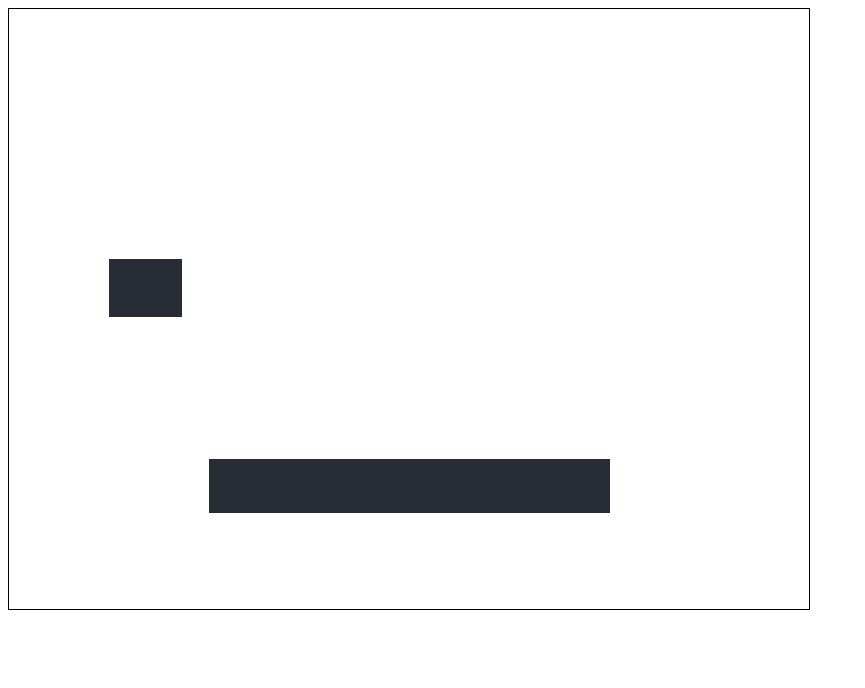
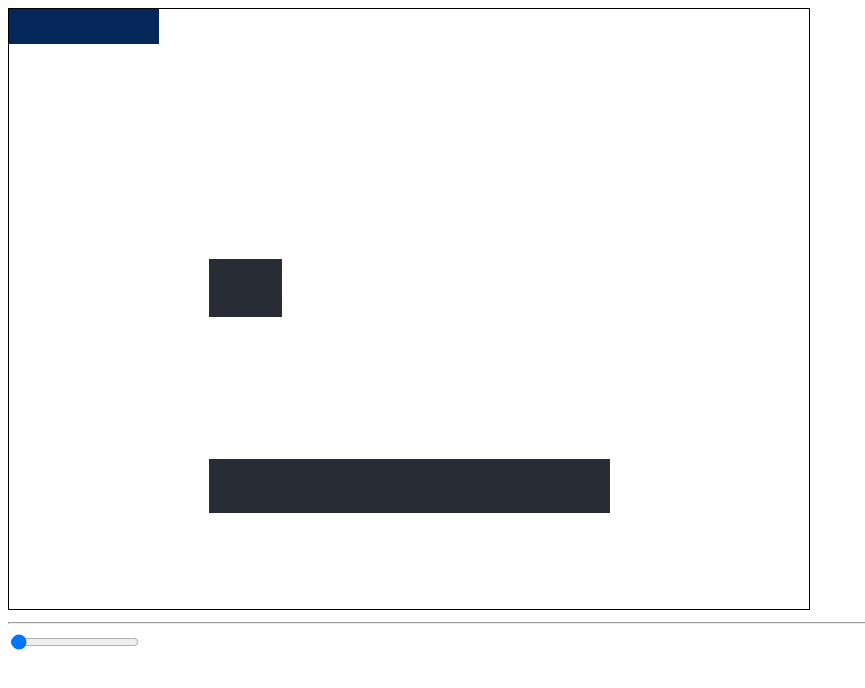
Before and after one commit to Moking1997/MokingGame, a plain HTML site: page Ball_game/ball.html in a window 1280 px wide. Shown: the whole page, without its empty margins (0-865 px from the left). Drawn offline with Linux system fonts and the light colour scheme.

Commit message:
添加关卡，调节速度，暂停等功能。

```diff
--- /dev/null
+++ b/Ball_game/Ball.js
@@ -0,0 +1,31 @@
+var Ball = function () {
+    var image = imageFromPath('ball.png')
+
+    var o = {
+        image: image,
+        x: 200,
+        y: 250,
+        speedX: 12,
+        speedY: 12,
+        fired: false,
+    }
+    o.fire = function () {
+        o.fired = true
+    }
+    o.move = function () {
+        if (o.fired) {
+            if (o.x < 0 || o.x + o.image.width > 800) {
+                o.speedX *= -1
+            }
+            if (o.y < 0 || o.y + o.image.height > 600) {
+                o.speedY *= -1
+            }
+            o.x += o.speedX
+            o.y += o.speedY
+        }
+    }
+    o.bounce = function () {
+        o.speedY *= -1
+    }
+    return o
+}
--- /dev/null
+++ b/Ball_game/Block.js
@@ -0,0 +1,25 @@
+var Block = function (position) {
+    //position 是 [0, 0] 格式
+    var p = position
+    var image = imageFromPath('block.png')
+    var o = {
+        image: image,
+        x: p[0],
+        y: p[1],
+        w: 150,
+        h: 35,
+        alive: true,
+        lifes: p[2] || 1,
+    }
+    o.kill = function () {
+        o.lifes--
+        if (o.lifes < 1) {
+            o.alive = false
+        }
+
+    }
+    o.collide = function (b) {
+        return o.alive && (rectIntersects(o, b) || rectIntersects(b, o))
+    }
+    return o
+}
--- /dev/null
+++ b/Ball_game/MoGame.js
@@ -0,0 +1,51 @@
+var MoGame = function (fps) {
+    var g = {
+        actions: {},
+        keydowns: {},
+    }
+    var canvas = document.querySelector('#id-canvas')
+    var context = canvas.getContext('2d')
+    g.canvas = canvas
+    g.context = context
+    //draw
+    g.drawImage = function (MoImage) {
+        g.context.drawImage(MoImage.image, MoImage.x, MoImage.y)
+    }
+    //evnets
+    window.addEventListener('keydown', function (event) {
+        g.keydowns[event.key] = true
+    })
+    window.addEventListener('keyup', function (event) {
+        g.keydowns[event.key] = false
+    })
+    //注册函数
+    g.registerAction = function (key, callback) {
+        g.actions[key] = callback
+    }
+    //timer
+    window.fps = 60
+    var runloop = function () {
+        //events
+        var actions = Object.keys(g.actions)
+        for (var i = 0; i < actions.length; i++) {
+            var key = actions[i]
+            if (g.keydowns[key]) {
+                //如果按键被按下,调用注册函数
+                g.actions[key]()
+            }
+        }
+        //update
+        g.update()
+        context.clearRect(0, 0, canvas.width, canvas.height)
+        g.draw()
+        // next time
+        setTimeout(function () {
+            runloop()
+        }, 1000 / window.fps)
+    }
+    setTimeout(function () {
+        runloop()
+    }, 1000 / fps)
+
+    return g
+}
--- /dev/null
+++ b/Ball_game/Paddle.js
@@ -0,0 +1,26 @@
+var Paddle = function () {
+    var image = imageFromPath('paddle.png')
+
+    var o = {
+        image: image,
+        x: 200,
+        y: 450,
+        speed: 8,
+    }
+    o.move = function (x) {
+        if (x < 0) {
+            x = 0
+        }
+        if (x > 800 - o.image.width) {
+            x = 800 - o.image.width
+        }
+        o.x = x
+    }
+    o.moveLeft = function () {
+        o.move(o.x -= o.speed)
+    }
+    o.moveRight = function () {
+        o.move(o.x += o.speed)
+    }
+    return o
+}
--- a/Ball_game/ball.html
+++ b/Ball_game/ball.html
@@ -11,124 +11,60 @@
             border: 1px black solid;
         }
     </style>
+    <script src='utils.js'></script>
+    <script src='MoGame.js'></script>
+    <script src='Block.js'></script>
+    <script src='Ball.js'></script>
+    <script src='Paddle.js'></script>
+    <script src='level.js'></script>
 </head>
 
 <body>
     <canvas id='id-canvas' width="800" height="600"></canvas>
+    <hr>
+    <input id='id-input-speed' type="range" value="1">
 </body>
+
 <script>
-    var log = console.log.bind(console)
-
-    var imageFromPath = function (path) {
-        var img = new Image()
-        img.src = path
-        return img
+    var loadLevel = function (n) {
+        n = n - 1
+        var level = levels[n]
+        var blocks = []
+        for (let i = 0; i < level.length; i++) {
+            let p = level[i]
+            let b = Block(p)
+            blocks.push(b)
+        }
+        return blocks
     }
-
-    var rectIntersects = function (a, b) {
-        if (a.y + a.image.height > b.y && a.y < b.y + b.image.height) {
-            if (a.x + a.image.width > b.x && a.x < b.x + b.image.width) {
-                return true
+    var blocks = loadLevel(1)
+    var paused = false
+    var enableDebugMode = function (enable) {
+        if (!enable) {
+            return
+        }
+        window.addEventListener('keydown', function (event) {
+            var k = event.key
+            if (k == 'p') {
+                paused = !paused
+            } else if ('12345678'.includes(k)) {
+                blocks = loadLevel(Number(k))
             }
-        }
-        return false
-    }
-
-
-    var Paddle = function () {
-        var image = imageFromPath('paddle.png')
-
-        var o = {
-            image: image,
-            x: 200,
-            y: 450,
-            speed: 8,
-        }
-        o.moveLeft = function () {
-            o.x -= o.speed
-        }
-        o.moveRight = function () {
-            o.x += o.speed
-        }
-        return o
-    }
-    var Ball = function () {
-        var image = imageFromPath('ball.png')
-
-        var o = {
-            image: image,
-            x: 100,
-            y: 250,
-            speedX: 12,
-            speedY: 12,
-            fired: false,
-        }
-        o.fire = function () {
-            o.fired = true
-        }
-        o.move = function () {
-            if (o.fired) {
-                if (o.x < 0 || o.x + o.image.width > 800) {
-                    o.speedX *= -1
-                }
-                if (o.y < 0 || o.y + o.image.height > 600) {
-                    o.speedY *= -1
-                }
-                o.x += o.speedX
-                o.y += o.speedY
-            }
-        }
-        return o
-    }
-
-    var MoGame = function () {
-        var g = {
-            actions: {},
-            keydowns: {},
-        }
-        var canvas = document.querySelector('#id-canvas')
-        var context = canvas.getContext('2d')
-        g.canvas = canvas
-        g.context = context
-        //draw
-        g.drawImage = function (MoImage) {
-            g.context.drawImage(MoImage.image, MoImage.x, MoImage.y)
-        }
-        //evnets
-        window.addEventListener('keydown', function (event) {
-            g.keydowns[event.key] = true
         })
-        window.addEventListener('keyup', function (event) {
-            g.keydowns[event.key] = false
+        document.querySelector('#id-input-speed').addEventListener('input', function (event) {
+            var input = event.target
+            window.fps = input.value + 1
+            log(window.fps)
         })
-        //注册函数
-        g.registerAction = function (key, callback) {
-            g.actions[key] = callback
-        }
-        //timer
-        setInterval(function () {
-            //events
-            var actions = Object.keys(g.actions)
-            for (var i = 0; i < actions.length; i++) {
-                var key = actions[i]
-                if (g.keydowns[key]) {
-                    //如果按键被按下,调用注册函数
-                    g.actions[key]()
-                }
-            }
-            //update
-            g.update()
-            context.clearRect(0, 0, canvas.width, canvas.height)
-            g.draw()
-        }, 1000 / 60)
-        return g
     }
 
     var _main = function () {
-        var game = MoGame()
+        enableDebugMode(true)
+        var game = MoGame(60)
 
         var paddle = Paddle()
         var ball = Ball()
+
 
         game.registerAction('a', function () {
             paddle.moveLeft()
@@ -139,17 +75,36 @@
         game.registerAction('f', function () {
             ball.fire()
         })
+
+
+
         game.update = function () {
+            if (paused) {
+                return
+            }
             ball.move()
             if (rectIntersects(ball, paddle) || rectIntersects(paddle, ball)) {
-                ball.speedY *= -1
+                ball.bounce()
+            }
+            // 判断 ball 和 block 相撞
+            for (let i = 0; i < blocks.length; i++) {
+                var block = blocks[i];
+                if (block.collide(ball)) {
+                    ball.bounce()
+                    block.kill()
+                }
             }
         }
         game.draw = function () {
             game.drawImage(paddle)
             game.drawImage(ball)
+            for (let i = 0; i < blocks.length; i++) {
+                var block = blocks[i];
+                if (block.alive) {
+                    game.drawImage(block)
+                }
+            }
         }
-
     }
     _main()
 </script>
--- /dev/null
+++ b/Ball_game/level.js
@@ -0,0 +1,14 @@
+var levels = [
+    [
+        [0, 0],
+    ],
+    [
+        [0, 0],
+        [250, 0],
+    ],
+    [
+        [0, 0],
+        [250, 0, 2],
+        [450, 20, 2],
+    ],
+]
--- /dev/null
+++ b/Ball_game/utils.js
@@ -0,0 +1,16 @@
+var log = console.log.bind(console)
+
+var imageFromPath = function (path) {
+    var img = new Image()
+    img.src = path
+    return img
+}
+
+var rectIntersects = function (a, b) {
+    if (a.y + a.image.height > b.y && a.y < b.y + b.image.height) {
+        if (a.x + a.image.width > b.x && a.x < b.x + b.image.width) {
+            return true
+        }
+    }
+    return false
+}
```
Also changed, not shown: Ball_game/block.png (added).
